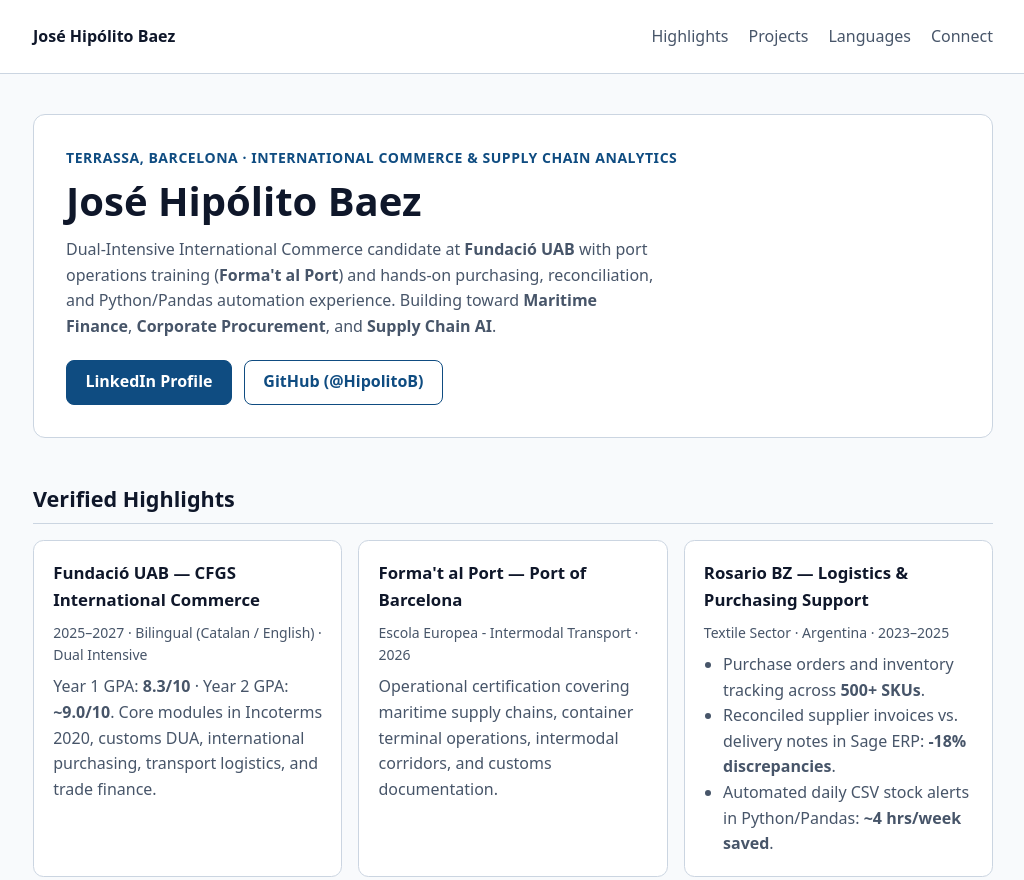
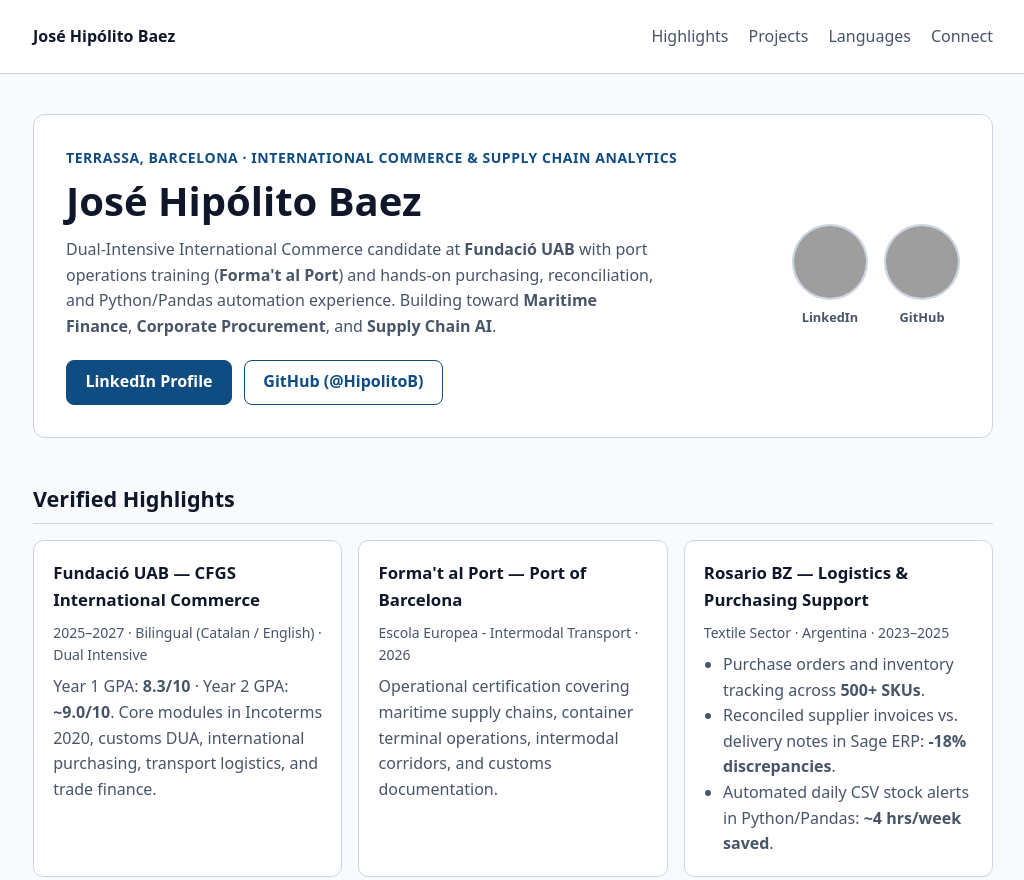
Before and after one commit to HipolitoB/HipolitoB.github.io, a plain HTML site: page index.html in a window 1280 px wide. Shown: the top 880 px of the page, without its empty margins (127-1151 px from the left). Drawn offline with Linux system fonts and the light colour scheme; grey boxes are pictures that could not be loaded.

Commit message:
feat(hero): add clickable LinkedIn and GitHub profile avatars

```diff
--- a/index.html
+++ b/index.html
@@ -217,6 +217,57 @@
       border-radius: 0.75rem;
     }
 
+    .hero-layout {
+      display: flex;
+      flex-wrap: wrap;
+      align-items: center;
+      justify-content: space-between;
+      gap: 1.5rem 2rem;
+    }
+
+    .hero-copy {
+      flex: 1 1 28rem;
+      min-width: 0;
+    }
+
+    .avatar-links {
+      display: flex;
+      align-items: center;
+      gap: 1rem;
+      flex-shrink: 0;
+    }
+
+    .avatar-link {
+      display: inline-flex;
+      flex-direction: column;
+      align-items: center;
+      gap: 0.4rem;
+      text-decoration: none;
+      color: var(--muted);
+      font-size: 0.8rem;
+      font-weight: 600;
+      transition: transform 0.15s ease, color 0.15s ease;
+    }
+
+    .avatar-link:hover {
+      transform: translateY(-2px);
+      color: var(--accent);
+    }
+
+    .avatar-link img {
+      width: 76px;
+      height: 76px;
+      border-radius: 50%;
+      object-fit: cover;
+      border: 2px solid var(--border);
+      background-color: var(--bg);
+      transition: border-color 0.15s ease;
+    }
+
+    .avatar-link:hover img {
+      border-color: var(--accent);
+    }
+
     .eyebrow {
       margin: 0 0 0.5rem;
       font-size: 0.875rem;
@@ -350,6 +401,8 @@
 
   <main class="container">
     <section class="hero">
+      <div class="hero-layout">
+        <div class="hero-copy">
           <p class="eyebrow">Terrassa, Barcelona · International Commerce &amp; Supply Chain Analytics</p>
           <h1 id="main-content" tabindex="-1">José Hipólito Baez</h1>
           <p class="lead">
@@ -360,6 +413,18 @@
           <div class="actions">
             <a class="btn btn-primary" href="https://www.linkedin.com/in/jose-hipolito-baez" target="_blank" rel="noopener noreferrer">LinkedIn Profile</a>
             <a class="btn btn-secondary" href="https://github.com/HipolitoB" target="_blank" rel="noopener noreferrer">GitHub (@HipolitoB)</a>
+          </div>
+        </div>
+        <div class="avatar-links" aria-label="Profile links">
+          <a class="avatar-link" href="https://www.linkedin.com/in/jose-hipolito-baez" target="_blank" rel="noopener noreferrer" aria-label="José Hipólito Baez on LinkedIn">
+            <img src="assets/linkedin-pfp.jpg" width="76" height="76" alt="LinkedIn profile picture of José Hipólito Baez" onerror="this.onerror=null;this.src='https://unavatar.io/linkedin/jose-hipolito-baez?fallback=https://avatars.githubusercontent.com/HipolitoB?s=160';">
+            <span>LinkedIn</span>
+          </a>
+          <a class="avatar-link" href="https://github.com/HipolitoB" target="_blank" rel="noopener noreferrer" aria-label="José Hipólito Baez on GitHub">
+            <img src="https://avatars.githubusercontent.com/HipolitoB?s=160" width="76" height="76" alt="GitHub profile picture of José Hipólito Baez">
+            <span>GitHub</span>
+          </a>
+        </div>
       </div>
     </section>
 
```
Lines whose indentation alone changed are shown as unchanged.
